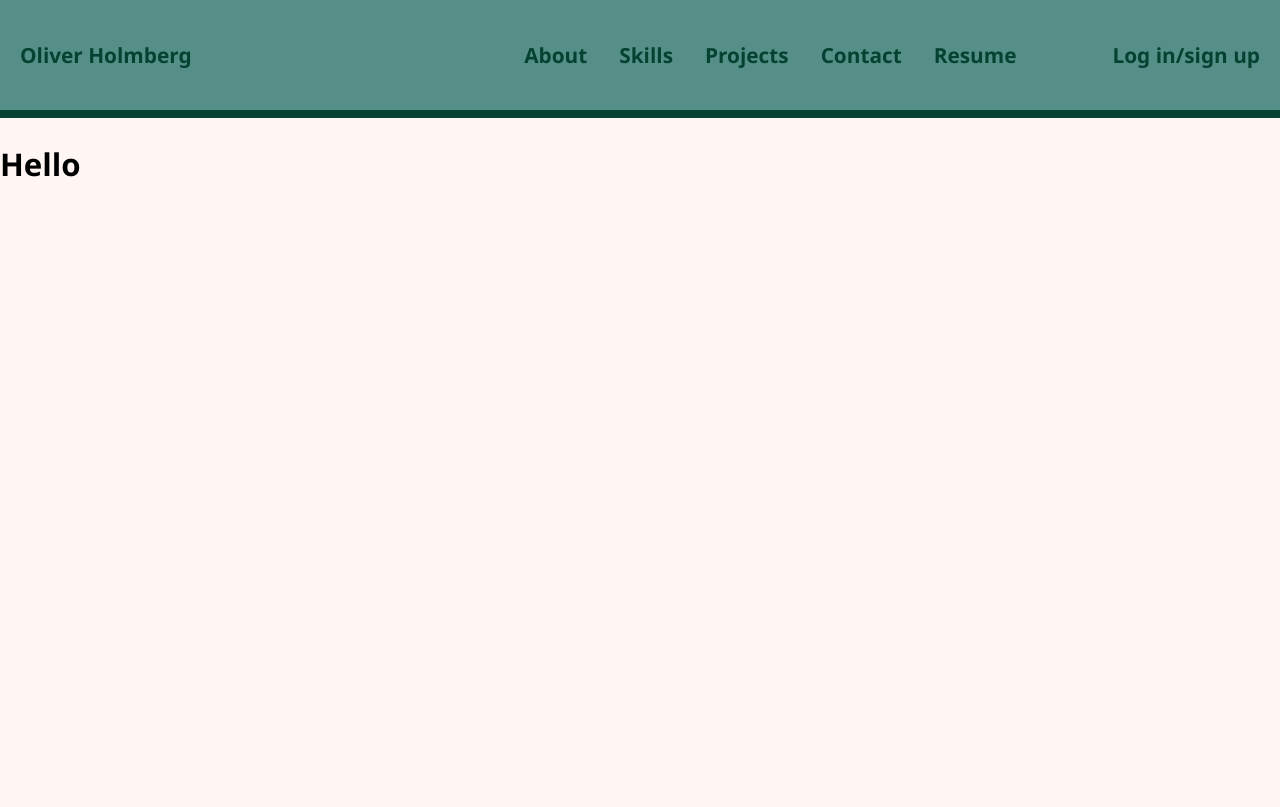
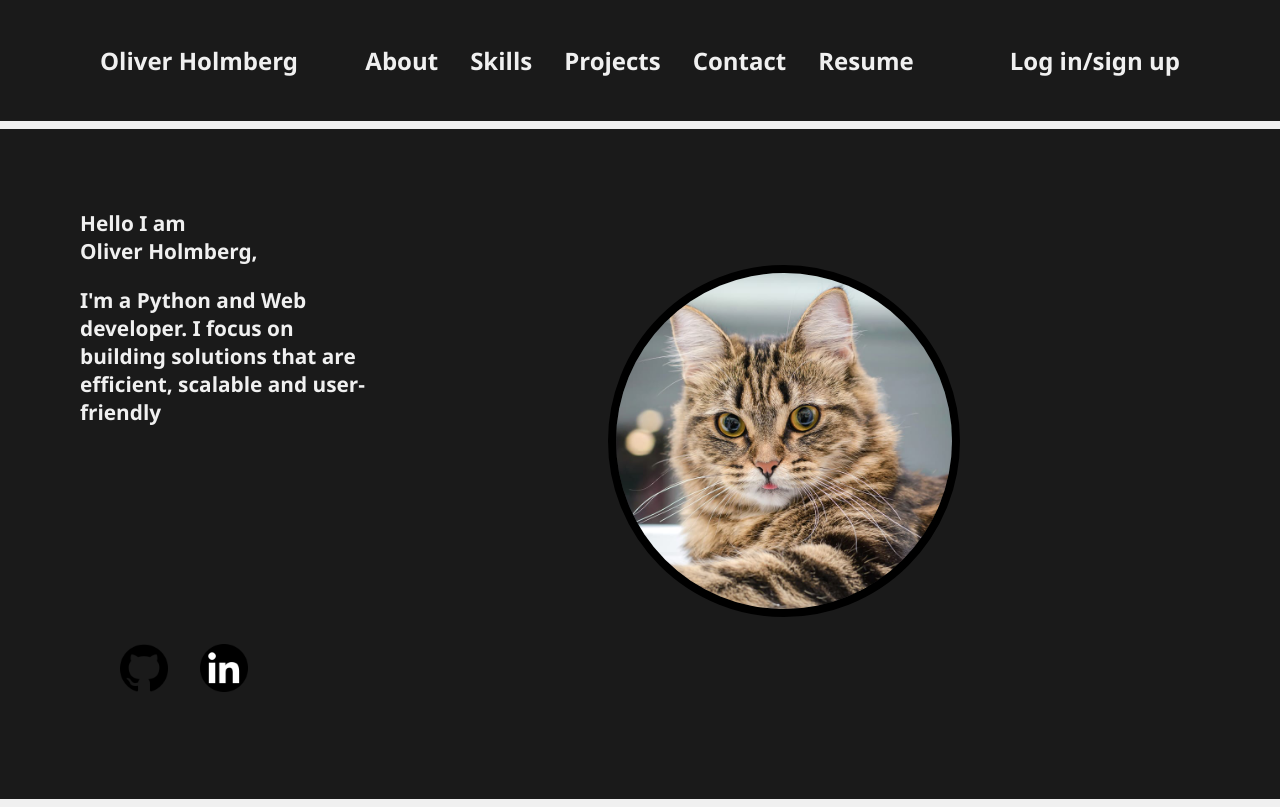
Before and after one commit to OliverAronHolmberg/Resume-Website, a plain HTML site: page index.html in a window 1280 px wide. Drawn offline with Linux system fonts and the light colour scheme.

Commit message:
Initial Commit

```diff
--- a/index.html
+++ b/index.html
@@ -9,7 +9,7 @@
     <link rel="stylesheet" href="styles.css">
 </head>
 <body>
-    <header>
+    <header class="header">
         <span><a href="index.html">Oliver Holmberg</a></span>
         <nav>
             <ul class="headerlist">
@@ -25,11 +25,35 @@
 
 
     </header>
-        <section>
-            <h1>Hello</h1>
-        </section>
+
 
     <main>
+        <section>
+            <span>Hello I am</span>
+            <span>Oliver Holmberg,</span>
+
+            <div class="introcontainer">
+                <div class="introtext">
+                    <p>I'm a Python and Web developer. I focus on building solutions that are efficient, scalable and user-friendly</p>
+                </div>
+                <div class="CatIMG_div">
+                    <img src="assets/cat2.jpg" alt="Picture of cat" class="CatIMG">
+                </div>
+
+
+            </div>
+            <div class="socials_div">
+                <ul class="socials">
+                    <li><a href="https://github.com/OliverAronHolmberg"><img class="socialpictures" src="assets\Github.png" alt="Github"></a></li>
+                    <li><a href="https://se.linkedin.com/"><img class="socialpictures" src="assets\linkedin.png" alt="LinkedIn"></a></li>
+                </ul>
+            </div>
+
+
+
+
+
+        </section>
 
     </main>
 
--- a/styles.css
+++ b/styles.css
@@ -1,5 +1,5 @@
 body{
-    background-color: #FFF5F2;
+    background-color: #1A1A1A;
     font-family:'Segoe UI', Tahoma, Geneva, Verdana, sans-serif;
     font-size: 1.3rem;
     margin: 0px
@@ -9,11 +9,14 @@ body{
 
 .LogIn{
     padding-left: 4rem;
+    margin-right: 5rem;
 }
 
 
 header {
-    background-color: #568F87;
+
+    background-color: #1A1A1A;
+    font-size: 1.5rem;
     padding: 20px;
     justify-content: space-between;
     list-style: None;
@@ -21,7 +24,7 @@ header {
     gap: 1rem;
     align-items:center;
     font-weight: Bold;
-    border-bottom: 0.5rem solid #064232;
+    border-bottom: 0.5rem solid #F0F0F0;
 
 }
 
@@ -36,5 +39,77 @@ header {
 
 a {
     text-decoration: none;
-    color: #064232;
+    color: #F0F0F0;
 }
+
+
+
+
+
+
+
+
+main{
+    margin: 0px;
+    margin-top: 5rem;
+    color: #F0F0F0;
+}
+
+section{
+    font-family:'Segoe UI', Tahoma, Geneva, Verdana, sans-serif;
+    font-weight: bold;
+    align-items: center;
+    gap: 1rem;
+}
+
+span{
+   display:flex;
+   align-items:normal;
+   margin-left: 5rem;
+}
+
+
+.introcontainer{
+    margin-top: 0;
+    display: flex;
+    justify-content: space-between;
+}
+
+.introtext{
+    width: 19rem;
+    height: 10rem;
+    margin-left: 5rem;
+}
+
+.CatIMG_div{
+    margin-right: 20rem;
+}
+
+
+.CatIMG{
+    width: 21rem;
+    border: solid 0.5rem black;
+    border-radius: 34rem;
+
+}
+
+
+
+
+
+.socials_div{
+    border-bottom:  solid 0.5rem #F0F0F0;
+}
+
+.socials{
+    padding-bottom: 5rem;
+    margin-left: 5rem;
+    display: flex;
+    gap: 2rem;
+    list-style: none;
+
+}
+.socialpictures{
+    width: 3rem;
+    height: auto;
+}
```
Also changed, not shown: assets/Github.png (added), assets/cat2.jpg (added), assets/linkedin.png (added).
